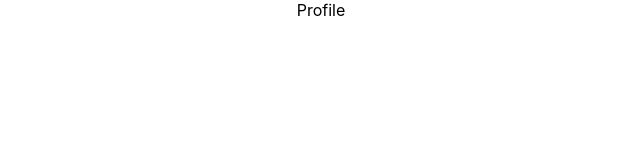
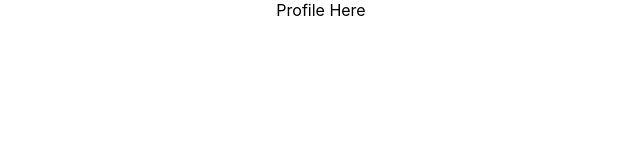
Before and after one commit to sbansal1999/safebook, a React (Create React App) app: page /profile in a window 1280 px wide. Shown: the top 160 px of the page, without its empty margins (319-959 px from the left). Built offline with nearby package versions, Linux system fonts and the light colour scheme.

Commit message:
Minor Fix

```diff
--- a/src/components/Profile.js
+++ b/src/components/Profile.js
@@ -1,5 +1,5 @@
 import React from "react";
 
 export default function Profile() {
-  return <div>Profile</div>;
+  return <div>Profile Here</div>;
 }
```
